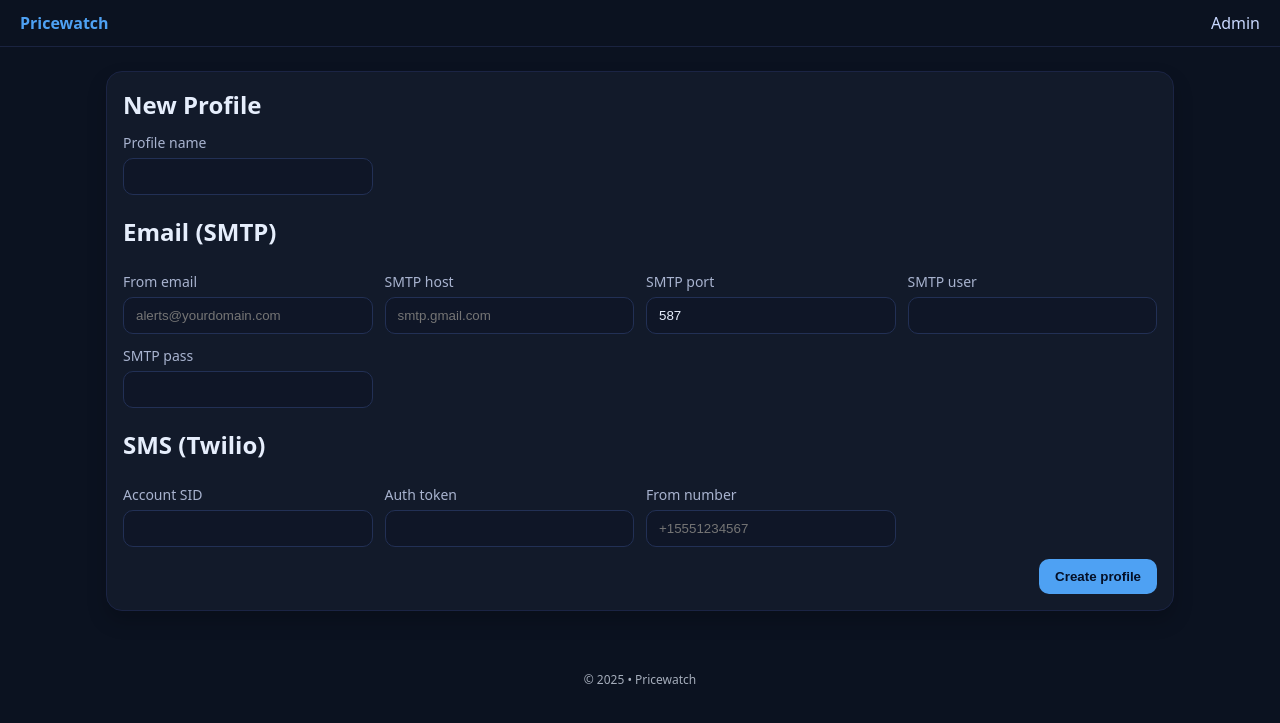
After one commit to 24Skater/pricewatch, a FastAPI app: template app/templates/admin/profile_form.html in a window 1280 px wide. The commit adds this page. Shown: the top 723 px of the page. Run offline with FastAPI, Linux system fonts and the light colour scheme; the template is opened without the code that fills it, so the values that code supplies are empty.

Commit message:
Add notification profiles feature with SMTP/SMS configuration
- Updated environment variables and Docker configuration to use .env file.
- Introduced NotificationProfile model for managing user-specific notification settings.
- Enhanced alerts to utilize profiles for sending emails and SMS.
- Updated main application logic to support profile selection when creating trackers.
- Modified templates to include profile management UI for creating, editing, and deleting profiles.
- Added tests for price regex functionality.

```diff
--- a/app/main.py
+++ b/app/main.py
@@ -1,14 +1,18 @@
 import os
-from fastapi import FastAPI, Depends, Request, Form, HTTPException
+from fastapi import FastAPI, Depends, Request, Form, HTTPException, status
 from fastapi.responses import HTMLResponse, RedirectResponse
 from fastapi.staticfiles import StaticFiles
 from fastapi.templating import Jinja2Templates
 from sqlalchemy.orm import Session
-from .database import Base, engine, get_db
-from .models import Tracker, PriceHistory
-from .schemas import TrackerCreate, TrackerOut
+from dotenv import load_dotenv
+
+from .database import Base, engine, get_db, SessionLocal
+from .models import Tracker, PriceHistory, NotificationProfile
+from .schemas import TrackerCreate, TrackerOut, ProfileCreate
 from .scheduler import start_scheduler
 from .scraper import get_price
+
+load_dotenv()
 
 app = FastAPI(title="Pricewatch")
 
@@ -16,14 +20,13 @@ app.mount("/static", StaticFiles(directory="app/static"), name="static")
 templates = Jinja2Templates(directory="app/templates")
 
 Base.metadata.create_all(bind=engine)
-
-from .database import SessionLocal
 start_scheduler(SessionLocal)
 
 @app.get("/", response_class=HTMLResponse)
 def index(request: Request, db: Session = Depends(get_db)):
     trackers = db.query(Tracker).order_by(Tracker.created_at.desc()).all()
-    return templates.TemplateResponse("index.html", {"request": request, "trackers": trackers})
+    profiles = db.query(NotificationProfile).order_by(NotificationProfile.created_at.desc()).all()
+    return templates.TemplateResponse("index.html", {"request": request, "trackers": trackers, "profiles": profiles})
 
 @app.post("/trackers", response_class=HTMLResponse)
 def create_tracker(
@@ -33,10 +36,17 @@ def create_tracker(
     contact: str = Form(...),
     selector: str = Form(""),
     name: str = Form(""),
+    profile_id: int = Form(0),
     db: Session = Depends(get_db),
 ):
-    payload = TrackerCreate(url=url, alert_method=alert_method, contact=contact, selector=selector or None, name=name or None)
+    payload = TrackerCreate(url=url, alert_method=alert_method, contact=contact, selector=selector or None, name=name or None, profile_id=profile_id or None)
     tracker = Tracker(url=str(payload.url), alert_method=payload.alert_method, contact=payload.contact, selector=payload.selector, name=payload.name)
+    if payload.profile_id:
+        prof = db.query(NotificationProfile).filter(NotificationProfile.id == payload.profile_id).first()
+        if not prof:
+            raise HTTPException(status_code=400, detail="Profile not found")
+        tracker.profile = prof
+
     try:
         price, currency, title = get_price(tracker.url, tracker.selector)
     except Exception as e:
@@ -45,13 +55,9 @@ def create_tracker(
     if title and not tracker.name:
         tracker.name = title[:200]
     tracker.last_price = price
-    db.add(tracker)
-    db.commit()
-    db.refresh(tracker)
+    db.add(tracker); db.commit(); db.refresh(tracker)
     if price is not None:
-        ph = PriceHistory(tracker_id=tracker.id, price=price, delta=None)
-        db.add(ph)
-        db.commit()
+        db.add(PriceHistory(tracker_id=tracker.id, price=price, delta=None)); db.commit()
 
     return RedirectResponse(url=f"/tracker/{tracker.id}", status_code=303)
 
@@ -63,7 +69,81 @@ def tracker_detail(tracker_id: int, request: Request, db: Session = Depends(get_
     history = db.query(PriceHistory).filter(PriceHistory.tracker_id == tracker.id).order_by(PriceHistory.checked_at.desc()).all()
     return templates.TemplateResponse("tracker.html", {"request": request, "tracker": tracker, "history": history})
 
-@app.get("/api/trackers", response_model=list[TrackerOut])
-def api_list_trackers(db: Session = Depends(get_db)):
-    items = db.query(Tracker).order_by(Tracker.created_at.desc()).all()
-    return [TrackerOut.model_validate(i) for i in items]
+# --- Admin: Notification Profiles ---
+@app.get("/admin/profiles", response_class=HTMLResponse)
+def profiles_list(request: Request, db: Session = Depends(get_db)):
+    profiles = db.query(NotificationProfile).order_by(NotificationProfile.created_at.desc()).all()
+    return templates.TemplateResponse("admin/profiles.html", {"request": request, "profiles": profiles})
+
+@app.get("/admin/profiles/new", response_class=HTMLResponse)
+def profiles_new(request: Request):
+    return templates.TemplateResponse("admin/profile_form.html", {"request": request, "profile": None})
+
+@app.post("/admin/profiles/new", response_class=HTMLResponse)
+def profiles_create(
+    request: Request,
+    name: str = Form(...),
+    email_from: str = Form(""),
+    smtp_host: str = Form(""),
+    smtp_port: int = Form(587),
+    smtp_user: str = Form(""),
+    smtp_pass: str = Form(""),
+    twilio_account_sid: str = Form(""),
+    twilio_auth_token: str = Form(""),
+    twilio_from_number: str = Form(""),
+    db: Session = Depends(get_db),
+):
+    payload = ProfileCreate(
+        name=name, email_from=email_from or None, smtp_host=smtp_host or None, smtp_port=int(smtp_port) if smtp_port else None,
+        smtp_user=smtp_user or None, smtp_pass=smtp_pass or None,
+        twilio_account_sid=twilio_account_sid or None, twilio_auth_token=twilio_auth_token or None, twilio_from_number=twilio_from_number or None
+    )
+    prof = NotificationProfile(**payload.model_dump())
+    db.add(prof); db.commit()
+    return RedirectResponse(url="/admin/profiles", status_code=303)
+
+@app.get("/admin/profiles/{profile_id}/edit", response_class=HTMLResponse)
+def profiles_edit(profile_id: int, request: Request, db: Session = Depends(get_db)):
+    prof = db.query(NotificationProfile).filter(NotificationProfile.id == profile_id).first()
+    if not prof:
+        raise HTTPException(status_code=404, detail="Profile not found")
+    return templates.TemplateResponse("admin/profile_form.html", {"request": request, "profile": prof})
+
+@app.post("/admin/profiles/{profile_id}/edit", response_class=HTMLResponse)
+def profiles_update(
+    profile_id: int,
+    request: Request,
+    name: str = Form(...),
+    email_from: str = Form(""),
+    smtp_host: str = Form(""),
+    smtp_port: int = Form(587),
+    smtp_user: str = Form(""),
+    smtp_pass: str = Form(""),
+    twilio_account_sid: str = Form(""),
+    twilio_auth_token: str = Form(""),
+    twilio_from_number: str = Form(""),
+    db: Session = Depends(get_db),
+):
+    prof = db.query(NotificationProfile).filter(NotificationProfile.id == profile_id).first()
+    if not prof:
+        raise HTTPException(status_code=404, detail="Profile not found")
+    prof.name = name
+    prof.email_from = email_from or None
+    prof.smtp_host = smtp_host or None
+    prof.smtp_port = int(smtp_port) if smtp_port else None
+    prof.smtp_user = smtp_user or None
+    prof.smtp_pass = smtp_pass or None
+    prof.twilio_account_sid = twilio_account_sid or None
+    prof.twilio_auth_token = twilio_auth_token or None
+    prof.twilio_from_number = twilio_from_number or None
+    db.add(prof); db.commit()
+    return RedirectResponse(url="/admin/profiles", status_code=303)
+
+@app.post("/admin/profiles/{profile_id}/delete", response_class=HTMLResponse)
+def profiles_delete(profile_id: int, db: Session = Depends(get_db)):
+    prof = db.query(NotificationProfile).filter(NotificationProfile.id == profile_id).first()
+    if not prof:
+        raise HTTPException(status_code=404, detail="Profile not found")
+    # Optional: prevent deletion if trackers are attached
+    db.delete(prof); db.commit()
+    return RedirectResponse(url="/admin/profiles", status_code=303)
--- a/app/scheduler.py
+++ b/app/scheduler.py
@@ -28,7 +28,6 @@ def poll_all_trackers(db: Session):
                 t.name = title[:200]
             db.add(t)
             db.commit()
-            db.refresh(t)
 
             if delta is not None and abs(delta) > 1e-6:
                 sign = "decreased" if delta < 0 else "increased"
@@ -38,9 +37,9 @@ Current price: ${price:.2f}
 URL: {t.url}
 """
                 if t.alert_method == "email":
-                    send_email(t.contact, subject, body)
+                    send_email(t.contact, subject, body, profile=t.profile)
                 else:
-                    send_sms(t.contact, subject + "\n" + body)
+                    send_sms(t.contact, subject + "\n" + body, profile=t.profile)
 
 def start_scheduler(db_factory):
     scheduler = BackgroundScheduler(daemon=True)
--- a/app/static/styles.css
+++ b/app/static/styles.css
@@ -1,16 +1,18 @@
-:root { --bg:#0b1220; --card:#121a2a; --text:#e6eefc; --muted:#a8b3cf; --up:#3fb950; --down:#fa4549; --brand:#4ea1f3; }
+:root { --bg:#0b1220; --card:#121a2a; --text:#e6eefc; --muted:#a8b3cf; --up:#3fb950; --down:#fa4549; --brand:#4ea1f3; --danger:#fa4549; }
 *{ box-sizing:border-box; }
 body{ margin:0; font-family: ui-sans-serif, system-ui, -apple-system, Segoe UI, Roboto, Ubuntu, Cantarell, Noto Sans, Helvetica, Arial, Apple Color Emoji, Segoe UI Emoji; background:var(--bg); color:var(--text); }
-header{ display:flex; align-items:center; padding:16px 24px; border-bottom:1px solid #1a2340; }
+header.bar{ display:flex; align-items:center; justify-content:space-between; padding:12px 20px; border-bottom:1px solid #1a2340; }
 header .brand{ color:var(--brand); font-weight:700; text-decoration:none; }
+header nav a{ color:#c9d8ff; text-decoration:none; margin-left:12px; }
 main{ max-width:1100px; margin:24px auto; padding:0 16px; display:grid; gap:16px; }
 .card{ background:var(--card); border:1px solid #1b2444; border-radius:16px; padding:16px; box-shadow: 0 10px 20px rgba(0,0,0,.2); }
 h1,h2{ margin:0 0 12px 0; }
 .grid{ display:grid; grid-template-columns: repeat(auto-fit, minmax(240px,1fr)); gap:12px; }
 label{ display:flex; flex-direction:column; gap:6px; color:var(--muted); font-size:14px; }
 input, select{ padding:10px 12px; border-radius:10px; border:1px solid #223055; background:#0f1627; color:var(--text); }
-.actions{ grid-column: 1 / -1; display:flex; justify-content:flex-end; }
-button, .btn{ background:var(--brand); color:#051027; border:none; padding:10px 16px; border-radius:10px; text-decoration:none; font-weight:600; }
+.actions{ grid-column: 1 / -1; display:flex; justify-content:flex-end; gap:10px;}
+button, .btn{ background:var(--brand); color:#051027; border:none; padding:10px 16px; border-radius:10px; text-decoration:none; font-weight:600; cursor:pointer; }
+.btn.danger{ background:var(--danger); color:white; }
 table{ width:100%; border-collapse:collapse; }
 th, td{ padding:10px; text-align:left; border-bottom:1px solid #1b2444; }
 .truncate{ max-width:480px; overflow:hidden; text-overflow:ellipsis; white-space:nowrap; }
--- /dev/null
+++ b/app/templates/admin/profile_form.html
@@ -0,0 +1,52 @@
+{% extends "base.html" %}
+{% block content %}
+<section class="card">
+  <h1>{{ 'Edit Profile' if profile else 'New Profile' }}</h1>
+  <form method="post" action="{{ '/admin/profiles/' ~ profile.id ~ '/edit' if profile else '/admin/profiles/new' }}" class="grid">
+    <label>
+      Profile name
+      <input type="text" name="name" value="{{ profile.name if profile else '' }}" required />
+    </label>
+
+    <h2 style="grid-column:1/-1; margin-top:8px;">Email (SMTP)</h2>
+    <label>
+      From email
+      <input type="email" name="email_from" value="{{ profile.email_from if profile else '' }}" placeholder="alerts@yourdomain.com" />
+    </label>
+    <label>
+      SMTP host
+      <input type="text" name="smtp_host" value="{{ profile.smtp_host if profile else '' }}" placeholder="smtp.gmail.com" />
+    </label>
+    <label>
+      SMTP port
+      <input type="number" name="smtp_port" value="{{ profile.smtp_port if profile else 587 }}" />
+    </label>
+    <label>
+      SMTP user
+      <input type="text" name="smtp_user" value="{{ profile.smtp_user if profile else '' }}" />
+    </label>
+    <label>
+      SMTP pass
+      <input type="password" name="smtp_pass" value="{{ profile.smtp_pass if profile else '' }}" />
+    </label>
+
+    <h2 style="grid-column:1/-1; margin-top:8px;">SMS (Twilio)</h2>
+    <label>
+      Account SID
+      <input type="text" name="twilio_account_sid" value="{{ profile.twilio_account_sid if profile else '' }}" />
+    </label>
+    <label>
+      Auth token
+      <input type="password" name="twilio_auth_token" value="{{ profile.twilio_auth_token if profile else '' }}" />
+    </label>
+    <label>
+      From number
+      <input type="text" name="twilio_from_number" value="{{ profile.twilio_from_number if profile else '' }}" placeholder="+15551234567" />
+    </label>
+
+    <div class="actions">
+      <button type="submit">{{ 'Save changes' if profile else 'Create profile' }}</button>
+    </div>
+  </form>
+</section>
+{% endblock %}
--- a/app/templates/base.html
+++ b/app/templates/base.html
@@ -7,8 +7,11 @@
   <link rel="stylesheet" href="/static/styles.css" />
 </head>
 <body>
-  <header>
+  <header class="bar">
     <a href="/" class="brand">Pricewatch</a>
+    <nav>
+      <a href="/admin/profiles">Admin</a>
+    </nav>
   </header>
   <main>
     {% block content %}{% endblock %}
--- a/app/templates/tracker.html
+++ b/app/templates/tracker.html
@@ -5,6 +5,7 @@
   <p><strong>URL:</strong> <a href="{{ tracker.url }}" target="_blank" rel="noopener">{{ tracker.url }}</a></p>
   <p><strong>Alert:</strong> {{ tracker.alert_method|upper }} → {{ tracker.contact }}</p>
   <p><strong>Selector:</strong> {{ tracker.selector or '—' }}</p>
+  <p><strong>Profile:</strong> {{ tracker.profile.name if tracker.profile else 'default env' }}</p>
   <p><strong>Current price:</strong> {{ '$' ~ ('%.2f' % tracker.last_price) if tracker.last_price is not none else '—' }}</p>
 </section>
 
```
Also changed, not shown: app/alerts.py (+44 -18 lines), app/models.py (+21 -3 lines), app/schemas.py (+15 -2 lines), app/templates/admin/profiles.html (added, +38 -0 lines), app/templates/index.html (+12 -1 lines), docker-compose.yml (+1 -10 lines), requirements.txt (+14 -13 lines), tests/test_price_regex.py (added, +5 -0 lines), README.md, app/scraper.py (line endings or trailing spaces), 2 other files.
